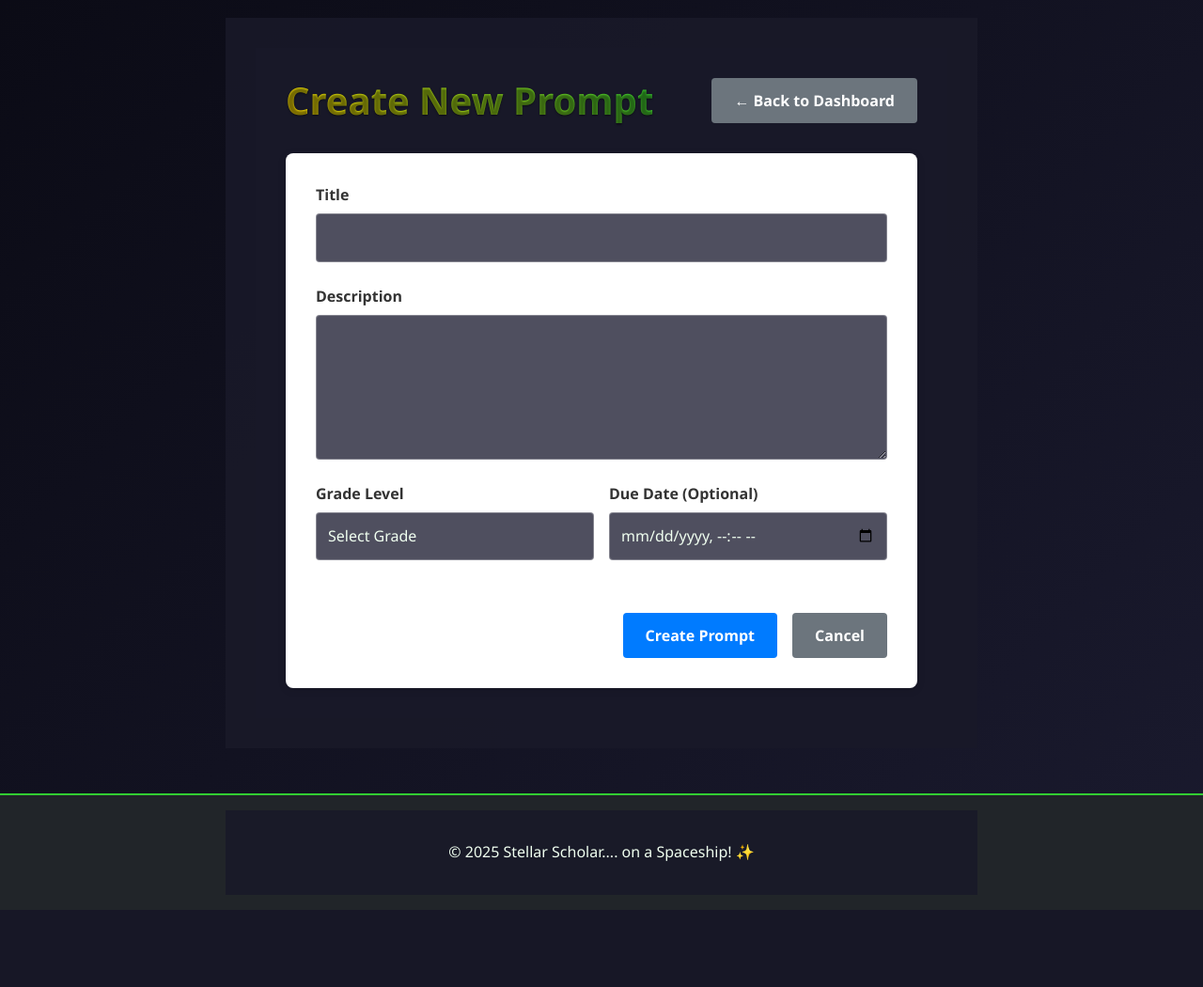
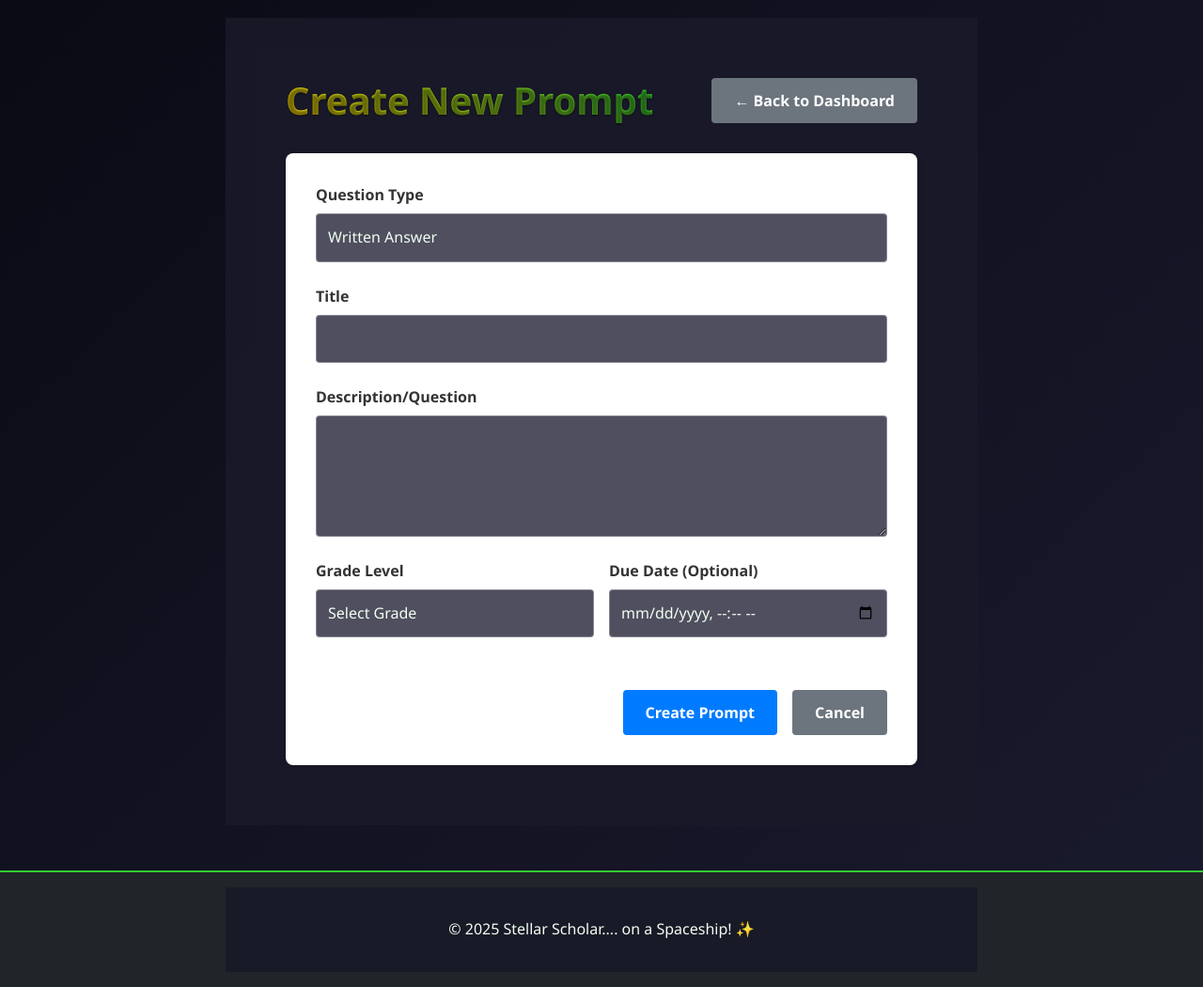
Before and after one commit to siriusbrak7/stellar-scholar, a Flask app: template templates/create_prompt.html in a window 1280 px wide. Shown: the part 145-1195 px from the top of the page at 94% size. Before the commit the page ends 1113 px from the top, so only its background shows below. Run offline with Flask 2, Linux system fonts and the light colour scheme; the template is opened without the code that fills it, so the values that code supplies are empty.

Commit message:
FEAT: Add multiple choice question type to create form - backward compatible

```diff
--- a/templates/create_prompt.html
+++ b/templates/create_prompt.html
@@ -8,15 +8,25 @@
     </div>
 
     <div class="form-container">
-        <form method="POST">
+        <form method="POST" id="promptForm">
+            <!-- Question Type -->
+            <div class="form-group">
+                <label for="question_type">Question Type</label>
+                <select id="question_type" name="question_type" class="form-control" onchange="toggleQuestionType()">
+                    <option value="text_response">Written Answer</option>
+                    <option value="multiple_choice">Multiple Choice</option>
+                </select>
+            </div>
+
+            <!-- Basic Fields (Always Visible) -->
             <div class="form-group">
                 <label for="title">Title</label>
                 <input type="text" id="title" name="title" class="form-control" required>
             </div>
 
             <div class="form-group">
-                <label for="description">Description</label>
-                <textarea id="description" name="description" class="form-control" rows="5" required></textarea>
+                <label for="description">Description/Question</label>
+                <textarea id="description" name="description" class="form-control" rows="4" required></textarea>
             </div>
 
             <div class="form-row">
@@ -35,6 +45,44 @@
                 <div class="form-group">
                     <label for="due_date">Due Date (Optional)</label>
                     <input type="datetime-local" id="due_date" name="due_date" class="form-control">
+                </div>
+            </div>
+
+            <!-- Multiple Choice Fields (Hidden by Default) -->
+            <div id="multipleChoiceFields" style="display: none;">
+                <div class="form-section">
+                    <h4>Multiple Choice Options</h4>
+
+                    <div class="form-group">
+                        <label for="option_a">Option A</label>
+                        <input type="text" id="option_a" name="option_a" class="form-control">
+                    </div>
+
+                    <div class="form-group">
+                        <label for="option_b">Option B</label>
+                        <input type="text" id="option_b" name="option_b" class="form-control">
+                    </div>
+
+                    <div class="form-group">
+                        <label for="option_c">Option C</label>
+                        <input type="text" id="option_c" name="option_c" class="form-control">
+                    </div>
+
+                    <div class="form-group">
+                        <label for="option_d">Option D</label>
+                        <input type="text" id="option_d" name="option_d" class="form-control">
+                    </div>
+
+                    <div class="form-group">
+                        <label for="correct_answer">Correct Answer</label>
+                        <select id="correct_answer" name="correct_answer" class="form-control">
+                            <option value="">Select Correct Option</option>
+                            <option value="A">Option A</option>
+                            <option value="B">Option B</option>
+                            <option value="C">Option C</option>
+                            <option value="D">Option D</option>
+                        </select>
+                    </div>
                 </div>
             </div>
 
@@ -80,6 +128,19 @@
     display: grid;
     grid-template-columns: 1fr 1fr;
     gap: 1rem;
+}
+
+.form-section {
+    background: #f8f9fa;
+    padding: 1.5rem;
+    border-radius: 6px;
+    border-left: 4px solid #007bff;
+    margin: 1.5rem 0;
+}
+
+.form-section h4 {
+    margin-top: 0;
+    color: #007bff;
 }
 
 .form-group label {
@@ -155,4 +216,34 @@
     }
 }
 </style>
+
+<script>
+function toggleQuestionType() {
+    const questionType = document.getElementById('question_type').value;
+    const multipleChoiceFields = document.getElementById('multipleChoiceFields');
+
+    if (questionType === 'multiple_choice') {
+        multipleChoiceFields.style.display = 'block';
+        // Make multiple choice fields required
+        document.getElementById('option_a').required = true;
+        document.getElementById('option_b').required = true;
+        document.getElementById('option_c').required = true;
+        document.getElementById('option_d').required = true;
+        document.getElementById('correct_answer').required = true;
+    } else {
+        multipleChoiceFields.style.display = 'none';
+        // Remove required attribute
+        document.getElementById('option_a').required = false;
+        document.getElementById('option_b').required = false;
+        document.getElementById('option_c').required = false;
+        document.getElementById('option_d').required = false;
+        document.getElementById('correct_answer').required = false;
+    }
+}
+
+// Initialize on page load
+document.addEventListener('DOMContentLoaded', function() {
+    toggleQuestionType();
+});
+</script>
 {% endblock %}
```
